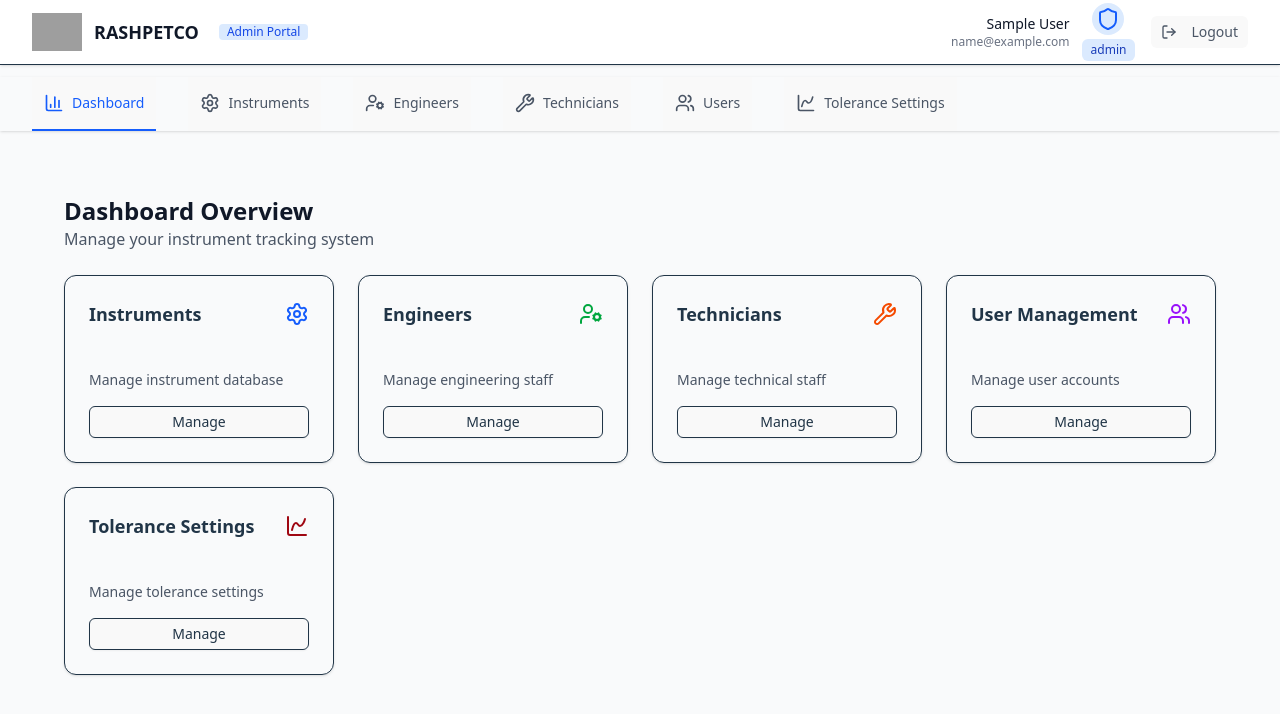
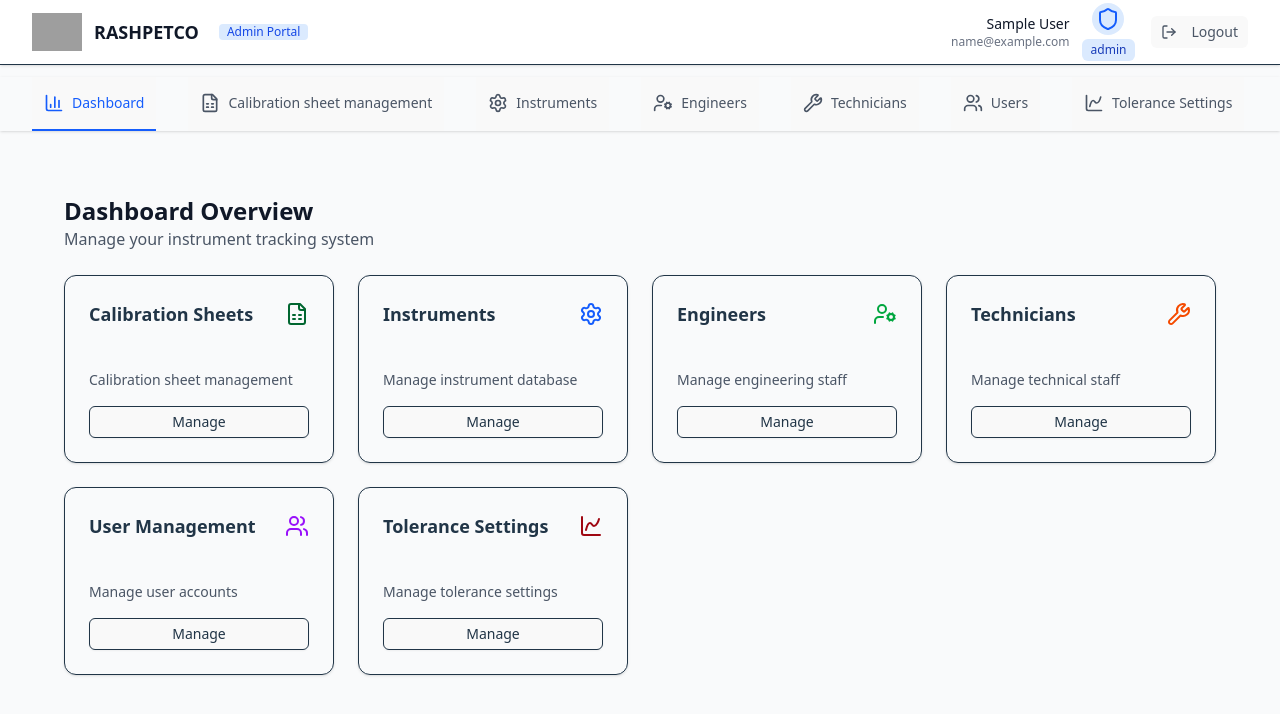
Before and after one commit to Mohamed-Badr-Saad/calibration-tool, a React (Vite) app: page /admin in a window 1280 px wide. Shown: the top 714 px of the page. Built offline with nearby package versions, Linux system fonts and the light colour scheme; no server answers; sample sign-in values are in the browser's storage; grey boxes are pictures that could not be loaded; what @react-pdf/renderer would draw is missing.

Commit message:
add calibration sheets creation functionality to admin panel

```diff
--- a/src/components/layouts/AdminLayout.tsx
+++ b/src/components/layouts/AdminLayout.tsx
@@ -17,11 +17,13 @@ import {
   Building2,
   BarChart3,
   ChartSpline,
+  FileSpreadsheet,
 } from "lucide-react";
 import { toast } from "sonner";
 import { useNavigate, useLocation } from "react-router-dom";
 import { useAuth } from "@/CustomHooks/useAuth"; // 🔥 FIXED: Correct import path
 import ToleranceTable from "../admin/ToleranceTable";
+import UserDashboard from "@/pages/UserDashboard";
 
 export default function AdminLayout() {
   const { user, logout } = useAuth();
@@ -40,6 +42,12 @@ export default function AdminLayout() {
       label: "Dashboard",
       icon: <BarChart3 className="h-5 w-5" />,
       description: "Overview and statistics",
+    },
+    {
+      path: "/admin/user/dashboard",
+      label: "Calibration sheet management",
+      icon: <FileSpreadsheet className="h-5 w-5" />,
+      description: "Manage Calibration sheets",
     },
     {
       path: "/admin/instruments",
@@ -169,6 +177,22 @@ export default function AdminLayout() {
 
           {/* Individual Tables */}
           <Route
+            path="user/dashboard"
+            element={
+              <Card>
+                <CardHeader>
+                  <CardTitle className="flex items-center space-x-2">
+                    <Settings className="h-5 w-5" />
+                    <span>Calibration Sheet Management</span>
+                  </CardTitle>
+                </CardHeader>
+                <CardContent>
+                  <UserDashboard />
+                </CardContent>
+              </Card>
+            }
+          />
+          <Route
             path="instruments"
             element={
               <Card>
--- a/src/pages/AdminDashboard.tsx
+++ b/src/pages/AdminDashboard.tsx
@@ -1,7 +1,6 @@
 import { Routes, Route, useNavigate } from "react-router-dom";
 import { Card, CardContent, CardHeader, CardTitle } from "@/components/ui/card";
 import { Button } from "@/components/ui/button";
-import { Badge } from "@/components/ui/badge";
 
 import {
   Settings,
@@ -9,6 +8,7 @@ import {
   Wrench,
   UserCog,
   ChartSpline,
+  FileSpreadsheet,
 } from "lucide-react";
 import { toast } from "sonner";
 import UserManagement from "@/components/admin/UserManagement";
@@ -17,6 +17,7 @@ import EngineerTable from "@/components/admin/EngineersTable";
 import TechnicianTable from "@/components/admin/TechniciansTable";
 import { useAuth } from "@/CustomHooks/useAuth";
 import ToleranceTable from "@/components/admin/ToleranceTable";
+import UserDashboard from "./UserDashboard";
 
 export default function AdminDashboard() {
   const { user, logout } = useAuth();
@@ -66,6 +67,7 @@ export default function AdminDashboard() {
           <Route path="/technicians" element={<TechnicianTable />} />
           <Route path="/users" element={<UserManagement />} />
           <Route path="/tolerances" element={<ToleranceTable />} />
+          <Route path="/user/dashboard" element={<UserDashboard />} />
         </Routes>
       </div>
     </div>
@@ -82,6 +84,12 @@ function AdminHome() {
       </div>
 
       <div className="grid grid-cols-1 md:grid-cols-2 lg:grid-cols-4 gap-6">
+        <DashboardCard
+          title="Calibration Sheets"
+          icon={<FileSpreadsheet className="h-6 w-6 text-green-800" />}
+          href="/admin/user/dashboard"
+          description="Calibration sheet management"
+        />
         <DashboardCard
           title="Instruments"
           icon={<Settings className="h-6 w-6 text-blue-600" />}
```
